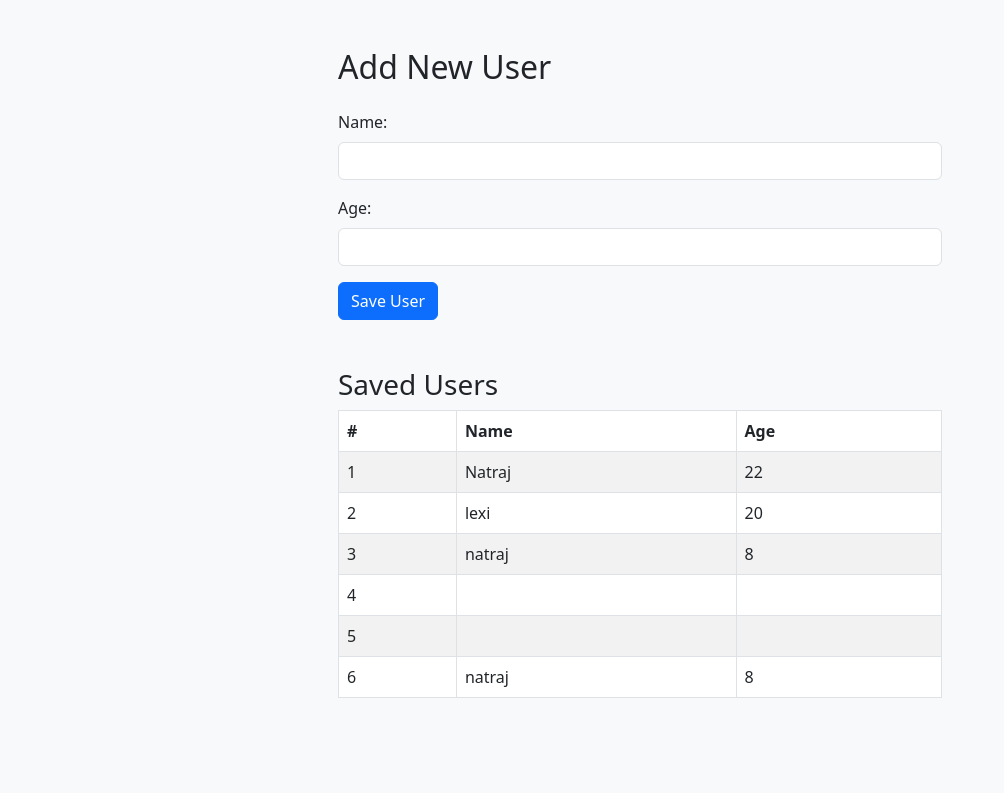
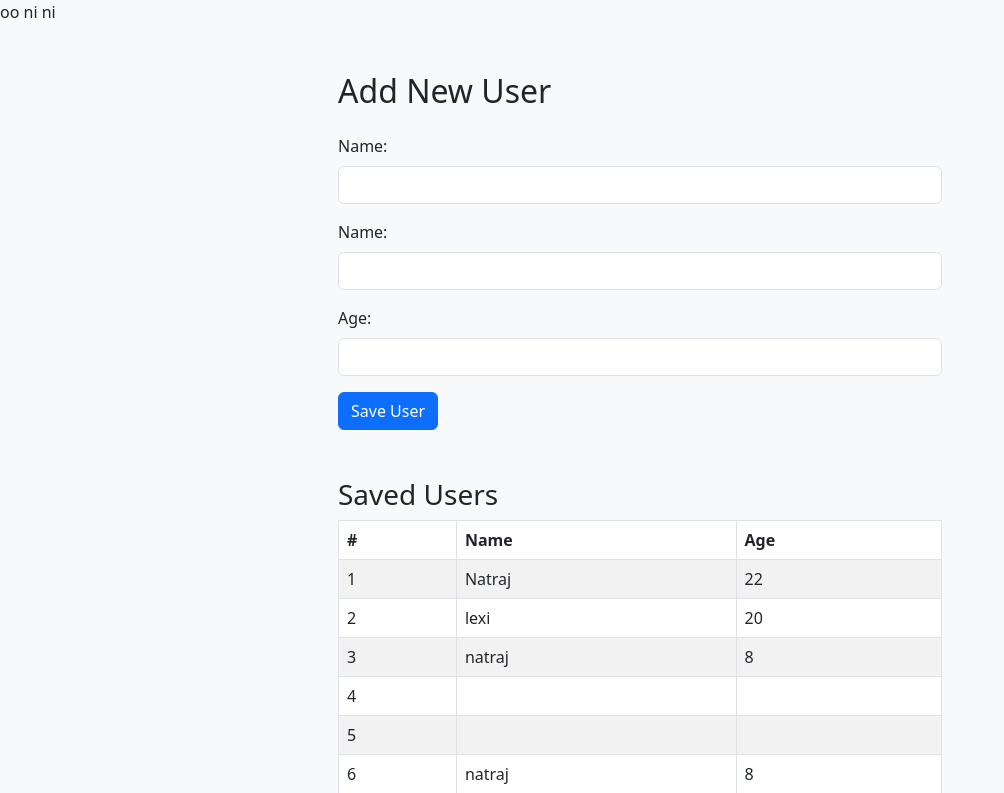
Before and after one commit to Natraj-sr/home, a PHP site: page / in a window 1280 px wide. Shown: the top 793 px of the page, without its empty margins (0-1004 px from the left). Before the commit the page ends 698 px from the top, so only its background shows below. Run offline with PHP 8.4, Linux system fonts and the light colour scheme.

Commit message:
Update index.php

```diff
--- a/index.php
+++ b/index.php
@@ -1,4 +1,4 @@
-<!DOCTYPE html>
+oo ni ni<!DOCTYPE html>
 <html>
     <head>
         <title>User Manager</title>
@@ -11,6 +11,10 @@
                     <h2 class="mb-4">Add New User</h2>
 
                     <form action="save.php" method="POST" class="mb-5">
+                        <div class="mb-3">
+                            <label for="name" class="form-label">Name:</label>
+                            <input type="text" name="name" required class="form-control">
+                        </div>
                         <div class="mb-3">
                             <label for="name" class="form-label">Name:</label>
                             <input type="text" name="name" required class="form-control">
```
